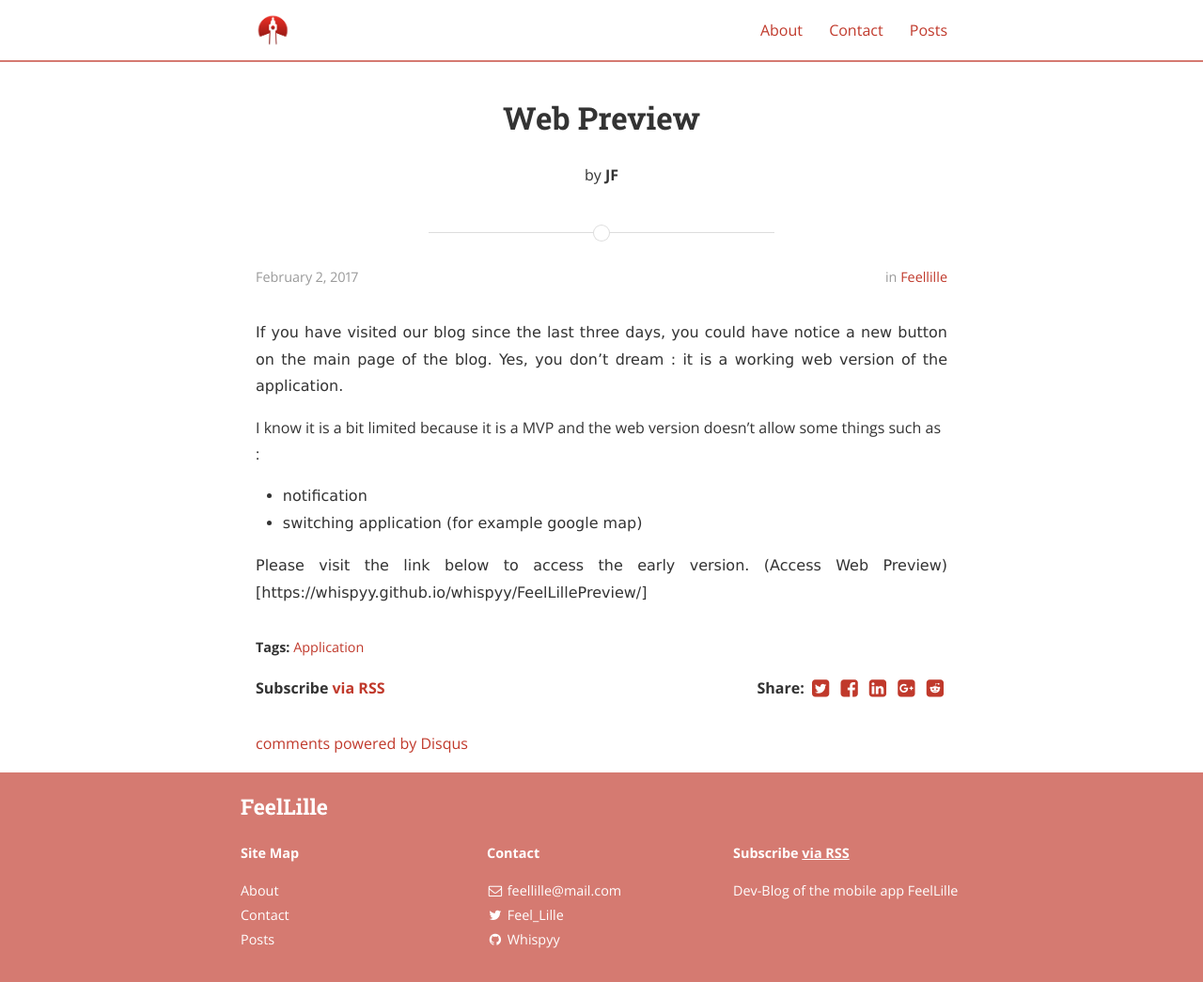
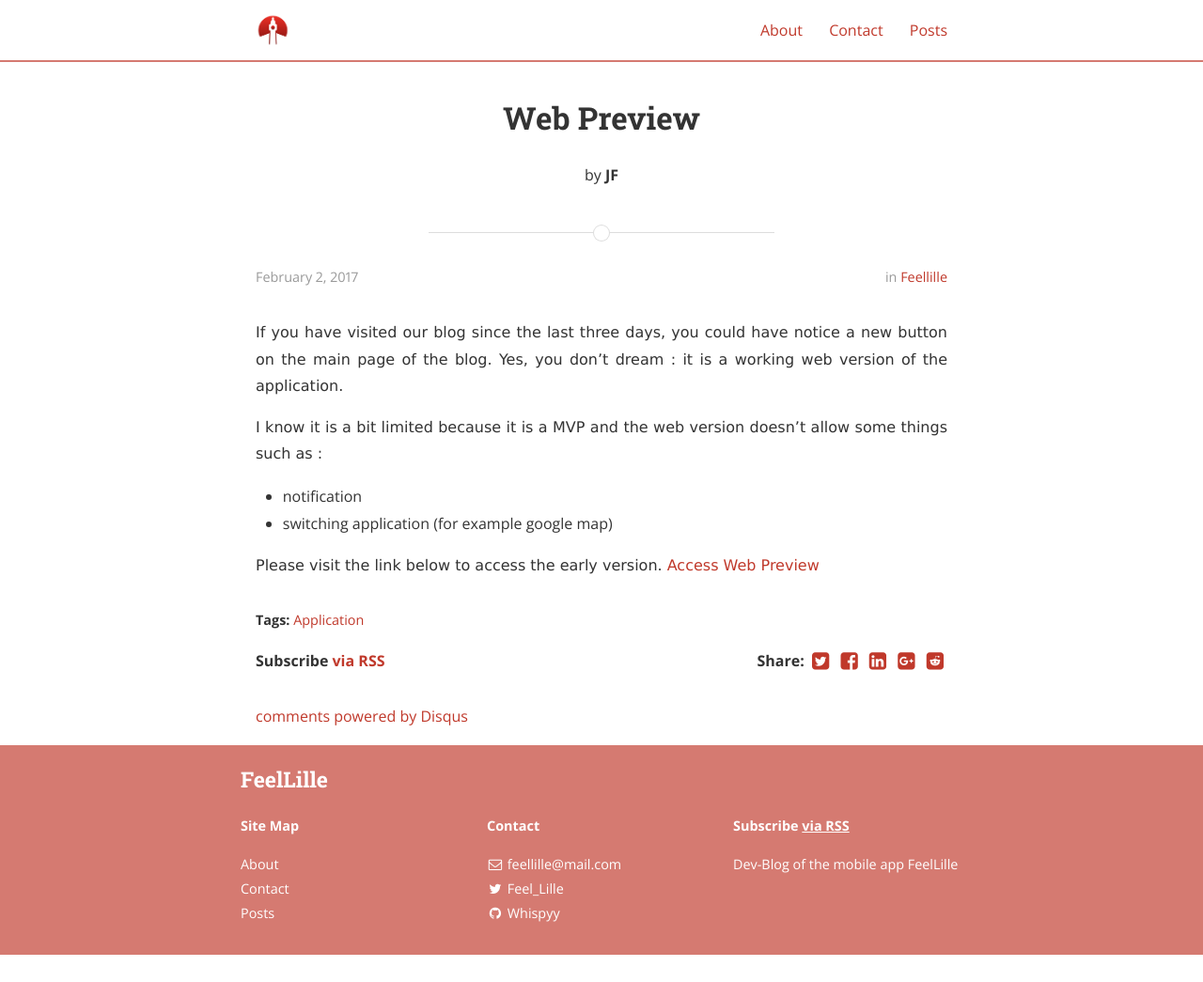
Before and after one commit to LinaEfer/FeelLilleDevBlog, a Jekyll site: the page built from _posts/2017-02-02-WebPreview.markdown, in a window 1280 px wide. Shown: the whole page at 94% size. Built offline with Jekyll 4.4.1, drawn with Linux system fonts in a browser that asks for light colours; nearby versions of some CDN libraries; comment, search, counter and statistics services are not loaded; a style sheet for code colours, icons or effects is not loaded; after the commit the page ends 1016 px from its top, so only the background shows below that.

Commit message:
review article

```diff
--- a/_posts/2017-02-02-WebPreview.markdown
+++ b/_posts/2017-02-02-WebPreview.markdown
@@ -11,10 +11,11 @@
 If you have visited our blog since the last three days, you could have notice a new button on the main page of the blog. Yes, you don't dream : it is a working web version of the application.
 {: style="text-align: justify; font-family: Verdana, Geneva, sans-serif"}
 I know it is a bit limited because it is a MVP and the web version doesn't allow some things such as :
+{: style="text-align: justify; font-family: Verdana, Geneva, sans-serif"}
+
 - notification
 - switching application (for example google map)
-{: style="text-align: justify; font-family: Verdana, Geneva, sans-serif"}
 
 
-Please visit the link below to access the early version. (Access Web Preview)[https://whispyy.github.io/whispyy/FeelLillePreview/]
+Please visit the link below to access the early version. [Access Web Preview](https://whispyy.github.io/whispyy/FeelLillePreview/)
 {: style="text-align: justify; font-family: Verdana, Geneva, sans-serif"}
```
